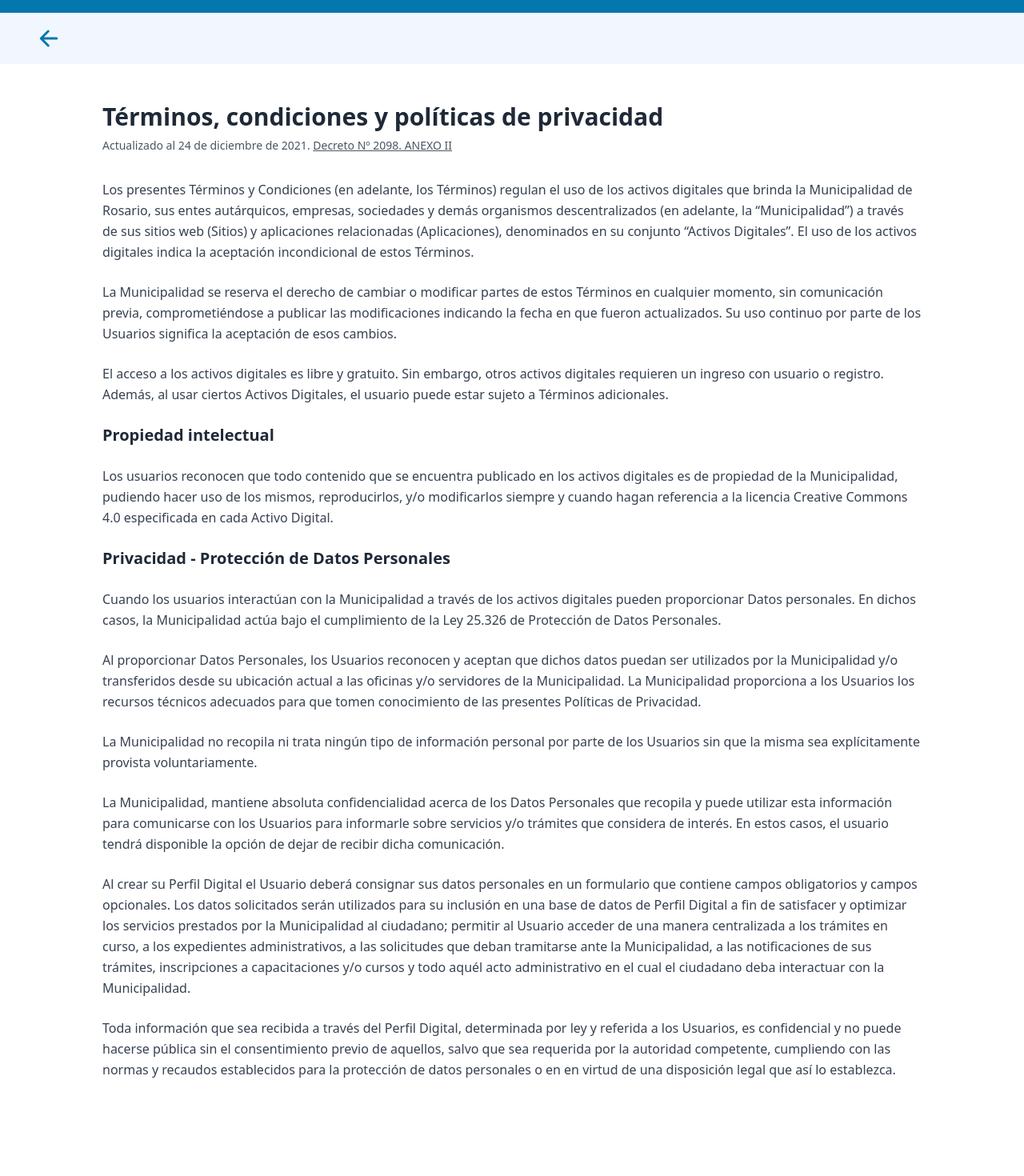
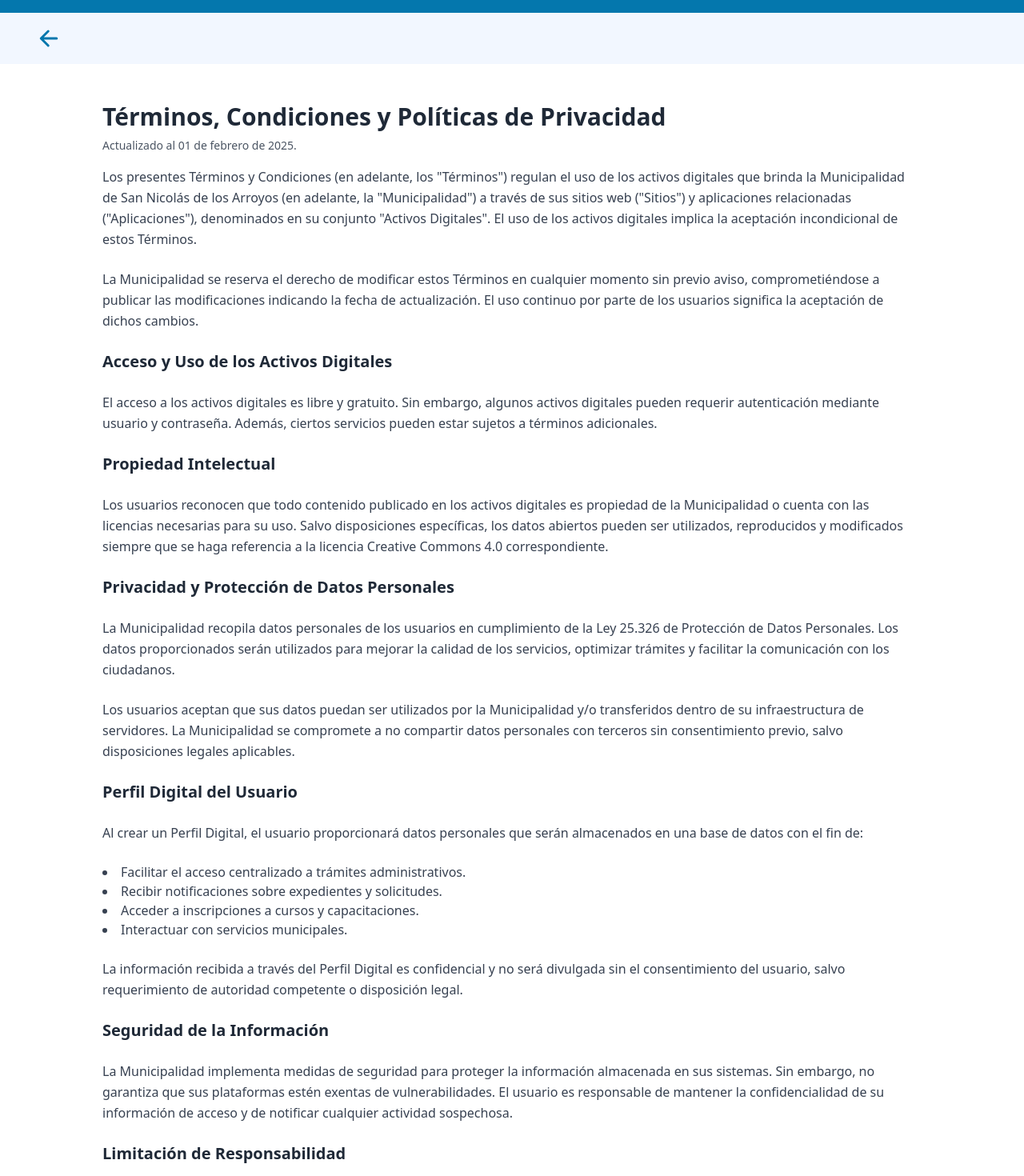
Before and after one commit to org-sistemas-sn/datos-abiertos-ui, a React (Vite) app: page /acerca in a window 1280 px wide. Shown: the part 80-1550 px from the top of the page at 80% size. Before the commit the page ends 1478 px from the top, so only its background shows below. Built offline with nearby package versions, Linux system fonts and the light colour scheme; no server answers.

Commit message:
chore: update page about

```diff
--- a/src/components/Cards/CardEventCalendary/index.jsx
+++ b/src/components/Cards/CardEventCalendary/index.jsx
@@ -1,16 +1,12 @@
-import { useNavigate } from "react-router-dom";
-
 export default function CardEventCalendary({ day, title, bgColor, isSelected, event }) {
-  const navigate = useNavigate();
-
   const handleClick = () => {
-    navigate(`/event/${event.id}`, { state: event });
+    window.open("https://www.instagram.com/descubrisannicolas/", "_blank");
   };
 
   return (
     <div
       onClick={handleClick}
-      className={`flex w-full font-grotesk cursor-pointer h-20 items-center select-none p-4 bg-white border rounded-lg shadow transition-transform duration-500 ease-in-out lg:max-w-[400px]
+      className={`flex w-full cursor-pointer font-grotesk h-20 items-center select-none p-4 bg-white border rounded-lg shadow transition-transform duration-500 ease-in-out lg:max-w-[400px]
         ${isSelected ? "shadow-lg scale-105" : "hover:shadow-lg hover:scale-105"}`}
     >
       <div className={`w-24 h-full flex items-center justify-center rounded-lg ${bgColor}`}>
--- a/src/pages/About/About.jsx
+++ b/src/pages/About/About.jsx
@@ -4,123 +4,71 @@
   return (
     <>
       <div className="w-full mt-24">
-        <Breadcrumb
-          category={null} // No se necesita categoría para este caso
-          theme={null} // Tampoco hay tema
-          showTitle={false} // Solo mostramos la flecha para regresar
-        />
+        <Breadcrumb category={null} theme={null} showTitle={false} />
       </div>
       <div className="w-full px-6 sm:px-10 lg:px-24 py-12 bg-white">
         {/* Header */}
         <div className="max-w-screen-lg mx-auto">
           <h1 className="text-2xl lg:text-3xl font-bold text-gray-800">
-            Términos, condiciones y políticas de privacidad
+            Términos, Condiciones y Políticas de Privacidad
           </h1>
-          <p className="text-sm text-gray-600 mt-2">
-            Actualizado al 24 de diciembre de 2021.{" "}
-            <span className="underline select-none" rel="noopener noreferrer">
-              Decreto Nº 2098. ANEXO II
-            </span>
-          </p>
+          <p className="text-sm text-gray-600 mt-2">Actualizado al 01 de febrero de 2025.</p>
         </div>
 
         {/* Content */}
-        <div className="max-w-screen-lg mx-auto mt-8 space-y-6">
-          {/* Section 1 */}
+        <div className="max-w-screen-lg mx-auto mt-4 space-y-6">
           <p className="text-base text-gray-700 leading-relaxed">
-            Los presentes Términos y Condiciones (en adelante, los Términos)
-            regulan el uso de los activos digitales que brinda la Municipalidad
-            de Rosario, sus entes autárquicos, empresas, sociedades y demás
-            organismos descentralizados (en adelante, la “Municipalidad”) a
-            través de sus sitios web (Sitios) y aplicaciones relacionadas
-            (Aplicaciones), denominados en su conjunto “Activos Digitales”. El
-            uso de los activos digitales indica la aceptación incondicional de
-            estos Términos.
+            Los presentes Términos y Condiciones (en adelante, los "Términos") regulan el uso de los activos digitales que brinda la Municipalidad de San Nicolás de los Arroyos (en adelante, la "Municipalidad") a través de sus sitios web ("Sitios") y aplicaciones relacionadas ("Aplicaciones"), denominados en su conjunto "Activos Digitales". El uso de los activos digitales implica la aceptación incondicional de estos Términos.
+          </p>
+          <p className="text-base text-gray-700 leading-relaxed">
+            La Municipalidad se reserva el derecho de modificar estos Términos en cualquier momento sin previo aviso, comprometiéndose a publicar las modificaciones indicando la fecha de actualización. El uso continuo por parte de los usuarios significa la aceptación de dichos cambios.
           </p>
 
+          <h3 className="text-xl font-semibold text-gray-800 mt-8">Acceso y Uso de los Activos Digitales</h3>
           <p className="text-base text-gray-700 leading-relaxed">
-            La Municipalidad se reserva el derecho de cambiar o modificar partes
-            de estos Términos en cualquier momento, sin comunicación previa,
-            comprometiéndose a publicar las modificaciones indicando la fecha en
-            que fueron actualizados. Su uso continuo por parte de los Usuarios
-            significa la aceptación de esos cambios.
+            El acceso a los activos digitales es libre y gratuito. Sin embargo, algunos activos digitales pueden requerir autenticación mediante usuario y contraseña. Además, ciertos servicios pueden estar sujetos a términos adicionales.
           </p>
 
+          <h3 className="text-xl font-semibold text-gray-800 mt-8">Propiedad Intelectual</h3>
           <p className="text-base text-gray-700 leading-relaxed">
-            El acceso a los activos digitales es libre y gratuito. Sin embargo,
-            otros activos digitales requieren un ingreso con usuario o registro.
-            Además, al usar ciertos Activos Digitales, el usuario puede estar
-            sujeto a Términos adicionales.
+            Los usuarios reconocen que todo contenido publicado en los activos digitales es propiedad de la Municipalidad o cuenta con las licencias necesarias para su uso. Salvo disposiciones específicas, los datos abiertos pueden ser utilizados, reproducidos y modificados siempre que se haga referencia a la licencia Creative Commons 4.0 correspondiente.
           </p>
 
-          {/* Section 2 */}
-          <h3 className="text-xl font-semibold text-gray-800 mt-8">
-            Propiedad intelectual
-          </h3>
+          <h3 className="text-xl font-semibold text-gray-800 mt-8">Privacidad y Protección de Datos Personales</h3>
           <p className="text-base text-gray-700 leading-relaxed">
-            Los usuarios reconocen que todo contenido que se encuentra publicado
-            en los activos digitales es de propiedad de la Municipalidad,
-            pudiendo hacer uso de los mismos, reproducirlos, y/o modificarlos
-            siempre y cuando hagan referencia a la licencia Creative Commons 4.0
-            especificada en cada Activo Digital.
+            La Municipalidad recopila datos personales de los usuarios en cumplimiento de la Ley 25.326 de Protección de Datos Personales. Los datos proporcionados serán utilizados para mejorar la calidad de los servicios, optimizar trámites y facilitar la comunicación con los ciudadanos.
+          </p>
+          <p className="text-base text-gray-700 leading-relaxed">
+            Los usuarios aceptan que sus datos puedan ser utilizados por la Municipalidad y/o transferidos dentro de su infraestructura de servidores. La Municipalidad se compromete a no compartir datos personales con terceros sin consentimiento previo, salvo disposiciones legales aplicables.
           </p>
 
-          {/* Section 3 */}
-          <h3 className="text-xl font-semibold text-gray-800 mt-8">
-            Privacidad - Protección de Datos Personales
-          </h3>
+          <h3 className="text-xl font-semibold text-gray-800 mt-8">Perfil Digital del Usuario</h3>
           <p className="text-base text-gray-700 leading-relaxed">
-            Cuando los usuarios interactúan con la Municipalidad a través de los
-            activos digitales pueden proporcionar Datos personales. En dichos
-            casos, la Municipalidad actúa bajo el cumplimiento de la Ley 25.326
-            de Protección de Datos Personales.
+            Al crear un Perfil Digital, el usuario proporcionará datos personales que serán almacenados en una base de datos con el fin de:
+          </p>
+          <ul className="list-disc list-inside text-gray-700">
+            <li>Facilitar el acceso centralizado a trámites administrativos.</li>
+            <li>Recibir notificaciones sobre expedientes y solicitudes.</li>
+            <li>Acceder a inscripciones a cursos y capacitaciones.</li>
+            <li>Interactuar con servicios municipales.</li>
+          </ul>
+          <p className="text-base text-gray-700 leading-relaxed">
+            La información recibida a través del Perfil Digital es confidencial y no será divulgada sin el consentimiento del usuario, salvo requerimiento de autoridad competente o disposición legal.
           </p>
 
+          <h3 className="text-xl font-semibold text-gray-800 mt-8">Seguridad de la Información</h3>
           <p className="text-base text-gray-700 leading-relaxed">
-            Al proporcionar Datos Personales, los Usuarios reconocen y aceptan
-            que dichos datos puedan ser utilizados por la Municipalidad y/o
-            transferidos desde su ubicación actual a las oficinas y/o servidores
-            de la Municipalidad. La Municipalidad proporciona a los Usuarios los
-            recursos técnicos adecuados para que tomen conocimiento de las
-            presentes Políticas de Privacidad.
+            La Municipalidad implementa medidas de seguridad para proteger la información almacenada en sus sistemas. Sin embargo, no garantiza que sus plataformas estén exentas de vulnerabilidades. El usuario es responsable de mantener la confidencialidad de su información de acceso y de notificar cualquier actividad sospechosa.
           </p>
 
+          <h3 className="text-xl font-semibold text-gray-800 mt-8">Limitación de Responsabilidad</h3>
           <p className="text-base text-gray-700 leading-relaxed">
-            La Municipalidad no recopila ni trata ningún tipo de información
-            personal por parte de los Usuarios sin que la misma sea
-            explícitamente provista voluntariamente.
+            La Municipalidad no será responsable por daños derivados del uso de los activos digitales, incluyendo interrupciones del servicio, errores en la información publicada o acceso no autorizado a datos.
           </p>
 
+          <h3 className="text-xl font-semibold text-gray-800 mt-8">Contacto</h3>
           <p className="text-base text-gray-700 leading-relaxed">
-            La Municipalidad, mantiene absoluta confidencialidad acerca de los
-            Datos Personales que recopila y puede utilizar esta información para
-            comunicarse con los Usuarios para informarle sobre servicios y/o
-            trámites que considera de interés. En estos casos, el usuario tendrá
-            disponible la opción de dejar de recibir dicha comunicación.
-          </p>
-
-          <p className="text-base text-gray-700 leading-relaxed">
-            Al crear su Perfil Digital el Usuario deberá consignar sus datos
-            personales en un formulario que contiene campos obligatorios y
-            campos opcionales. Los datos solicitados serán utilizados para su
-            inclusión en una base de datos de Perfil Digital a fin de satisfacer
-            y optimizar los servicios prestados por la Municipalidad al
-            ciudadano; permitir al Usuario acceder de una manera centralizada a
-            los trámites en curso, a los expedientes administrativos, a las
-            solicitudes que deban tramitarse ante la Municipalidad, a las
-            notificaciones de sus trámites, inscripciones a capacitaciones y/o
-            cursos y todo aquél acto administrativo en el cual el ciudadano deba
-            interactuar con la Municipalidad.
-          </p>
-
-          <p className="text-base text-gray-700 leading-relaxed">
-            Toda información que sea recibida a través del Perfil Digital,
-            determinada por ley y referida a los Usuarios, es confidencial y no
-            puede hacerse pública sin el consentimiento previo de aquellos,
-            salvo que sea requerida por la autoridad competente, cumpliendo con
-            las normas y recaudos establecidos para la protección de datos
-            personales o en en virtud de una disposición legal que así lo
-            establezca.
+            Para consultas sobre estos Términos y Condiciones, los usuarios pueden comunicarse con la Municipalidad de San Nicolás de los Arroyos a través de sus canales oficiales.
           </p>
         </div>
       </div>
```
